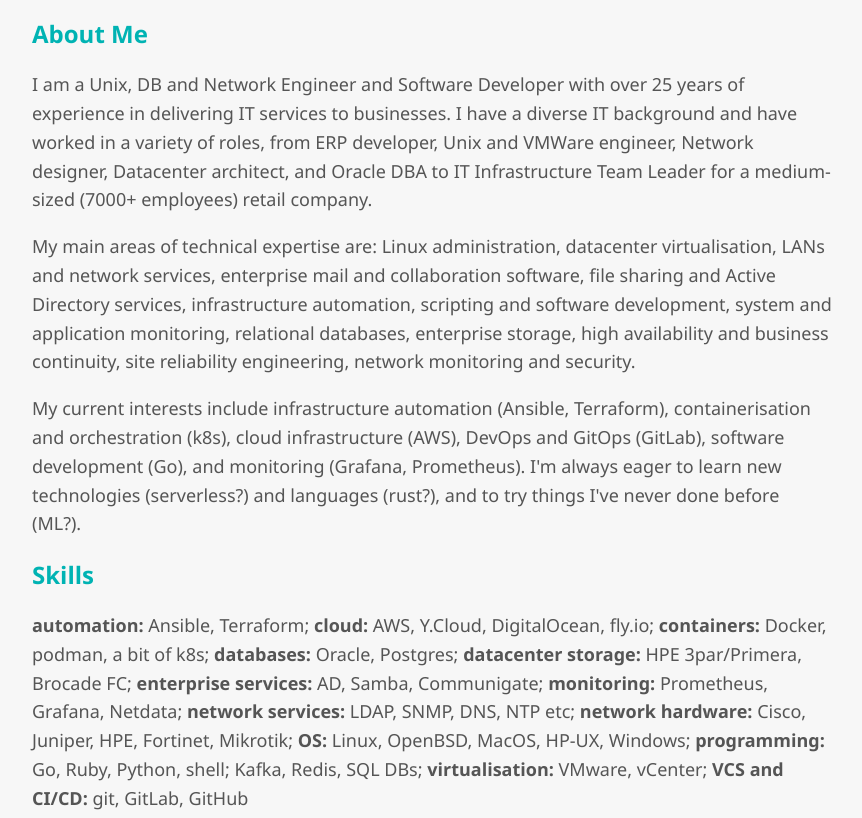
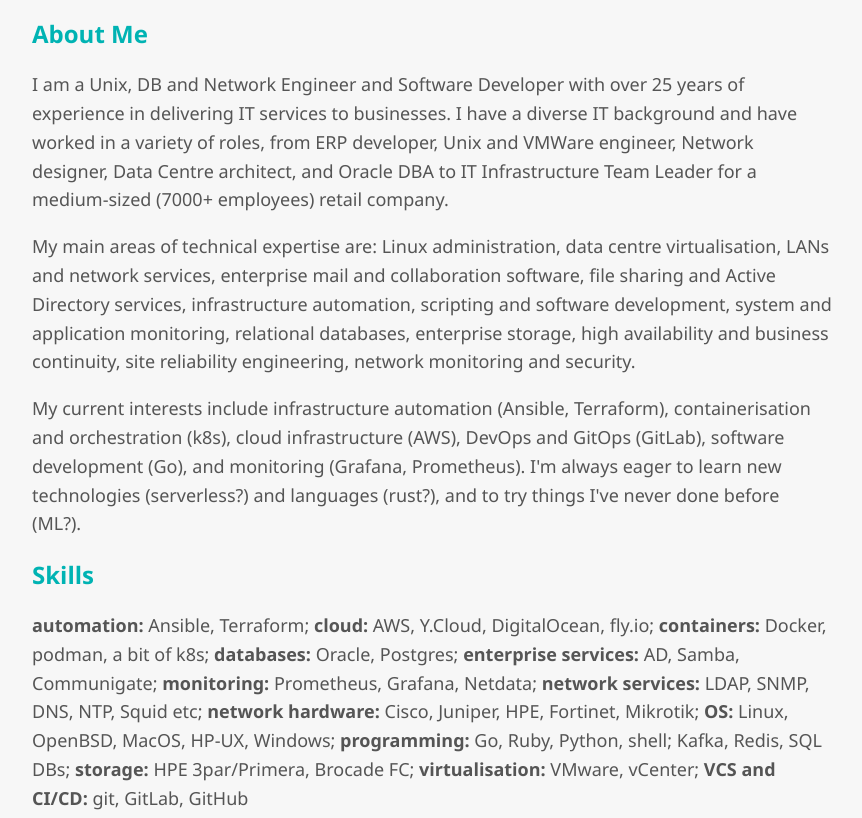
Before and after one commit to veksh/cloudresume, a plain HTML site: page data/index.html in a window 1280 px wide. Shown: the part 134-952 px from the top of the page, without its empty margins (208-1070 px from the left). Drawn offline with Linux system fonts and the light colour scheme.

Commit message:
some more fixes to resume; upd pdf

```diff
--- a/data/index.html
+++ b/data/index.html
@@ -71,10 +71,10 @@
     <section>
         <h2>About Me</h2>
         <p>
-            I am a Unix, DB and Network Engineer and Software Developer with over 25 years of experience in delivering IT services to businesses. I have a diverse IT background and have worked in a variety of roles, from ERP developer, Unix and VMWare engineer, Network designer, Datacenter architect, and Oracle DBA to IT Infrastructure Team Leader for a medium-sized (7000+ employees) retail company.
+            I am a Unix, DB and Network Engineer and Software Developer with over 25 years of experience in delivering IT services to businesses. I have a diverse IT background and have worked in a variety of roles, from ERP developer, Unix and VMWare engineer, Network designer, Data Centre architect, and Oracle DBA to IT Infrastructure Team Leader for a medium-sized (7000+ employees) retail company.
         </p>
         <p>
-            My main areas of technical expertise are: Linux administration, datacenter virtualisation, LANs and network services, enterprise mail and collaboration software, file sharing and Active Directory services, infrastructure automation, scripting and software development, system and application monitoring, relational databases, enterprise storage, high availability and business continuity, site reliability engineering, network monitoring and security.
+            My main areas of technical expertise are: Linux administration, data centre virtualisation, LANs and network services, enterprise mail and collaboration software, file sharing and Active Directory services, infrastructure automation, scripting and software development, system and application monitoring, relational databases, enterprise storage, high availability and business continuity, site reliability engineering, network monitoring and security.
         </p>
         </p>
         <p>
@@ -89,13 +89,13 @@
             <strong>cloud:</strong> AWS, Y.Cloud, DigitalOcean, fly.io;
             <strong>containers:</strong> Docker, podman, a bit of k8s;
             <strong>databases:</strong> Oracle, Postgres;
-            <strong>datacenter storage:</strong> HPE 3par/Primera, Brocade FC;
             <strong>enterprise services:</strong> AD, Samba, Communigate;
             <strong>monitoring:</strong> Prometheus, Grafana, Netdata;
-            <strong>network services:</strong> LDAP, SNMP, DNS, NTP etc;
+            <strong>network services:</strong> LDAP, SNMP, DNS, NTP, Squid etc;
             <strong>network hardware:</strong> Cisco, Juniper, HPE, Fortinet, Mikrotik;
             <strong>OS:</strong> Linux, OpenBSD, MacOS, HP-UX, Windows;
             <strong>programming:</strong> Go, Ruby, Python, shell; Kafka, Redis, SQL DBs;
+            <strong>storage:</strong> HPE 3par/Primera, Brocade FC;
             <strong>virtualisation:</strong> VMware, vCenter;
             <strong>VCS and CI/CD:</strong> git, GitLab, GitHub
         </p>
```
Also changed, not shown: 2 other files.
